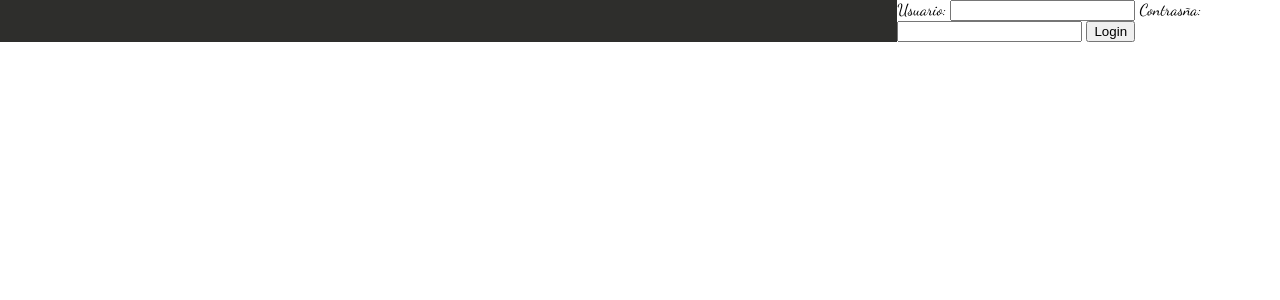
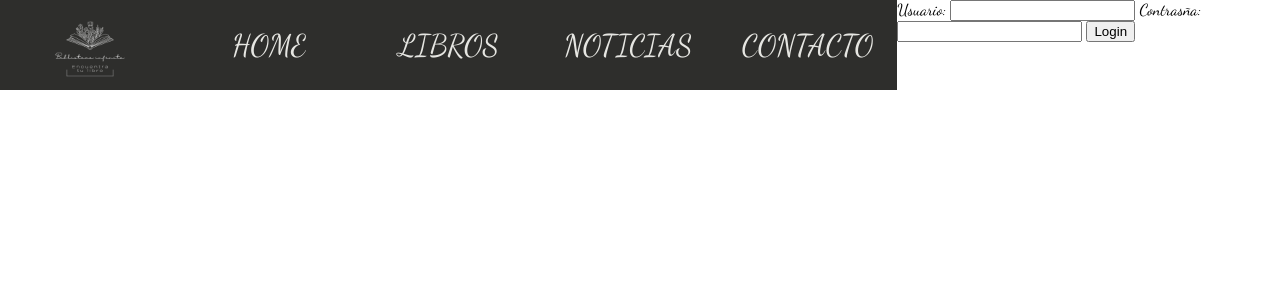
Before and after one commit to Sandra13988/ProyectoDAW, a PHP site: page /login.php in a window 1280 px wide. Shown: the top 300 px of the page. Run offline with PHP 8.4, Linux system fonts and the light colour scheme; some web fonts are replaced.

Commit message:
Guardado de cabecera

```diff
--- a/fuentes/plantillas/cabeceroLogin.php
+++ b/fuentes/plantillas/cabeceroLogin.php
@@ -1,3 +1,44 @@
 <header>
-
+    <img src="assets/imagenes/logotipo/logo.png" alt="">
+    <!--Menu tablet-->
+    <div class="iconos">
+        <a href="Indice.php" class="iconito">
+            <ion-icon name="home-outline"></ion-icon>
+        </a>
+        <a href="Libros.php" class="iconito">
+            <ion-icon name="book-outline"></ion-icon>
+        </a>
+        <a href="Noticias.php" class="iconito">
+            <ion-icon name="newspaper-outline"></ion-icon>
+        </a>
+        <a href="Contacto.php" class="iconito">
+            <ion-icon name="call-outline"></ion-icon>
+        </a>
+    </div>
+    <!--Menu en escritorio-->
+    <div class="iconos2">
+        <a href="Indice.php" class="iconito">
+            <?php echo "HOME"; ?>
+        </a>
+        <a href="Libros.php" class="iconito">
+            <?php echo "LIBROS"; ?>
+        </a>
+        <a href="Noticias.php" class="iconito">
+            <?php echo "NOTICIAS"; ?>
+        </a>
+        <a href="Contacto.php" class="iconito">
+            <?php echo "CONTACTO"; ?>
+        </a>
+    </div>
+    <!--Menu en movil-->
+    <div class="menuCompleto">
+        <input type="checkbox" id="hamburguesa">
+        <label for="hamburguesa" id="icono"><ion-icon name="menu-outline"></ion-icon></label>
+        <ul class="menu">
+            <li><a href="Indice.php">INDICE</a></li>
+            <li><a href="Libros.php">LIBROS</a></li>
+            <li><a href="Noticias.php">NOTICIAS</a></li>
+            <li><a href="Contacto.php">CONTACTO</a></li>
+        </ul>
+    </div>
 </header>
```
